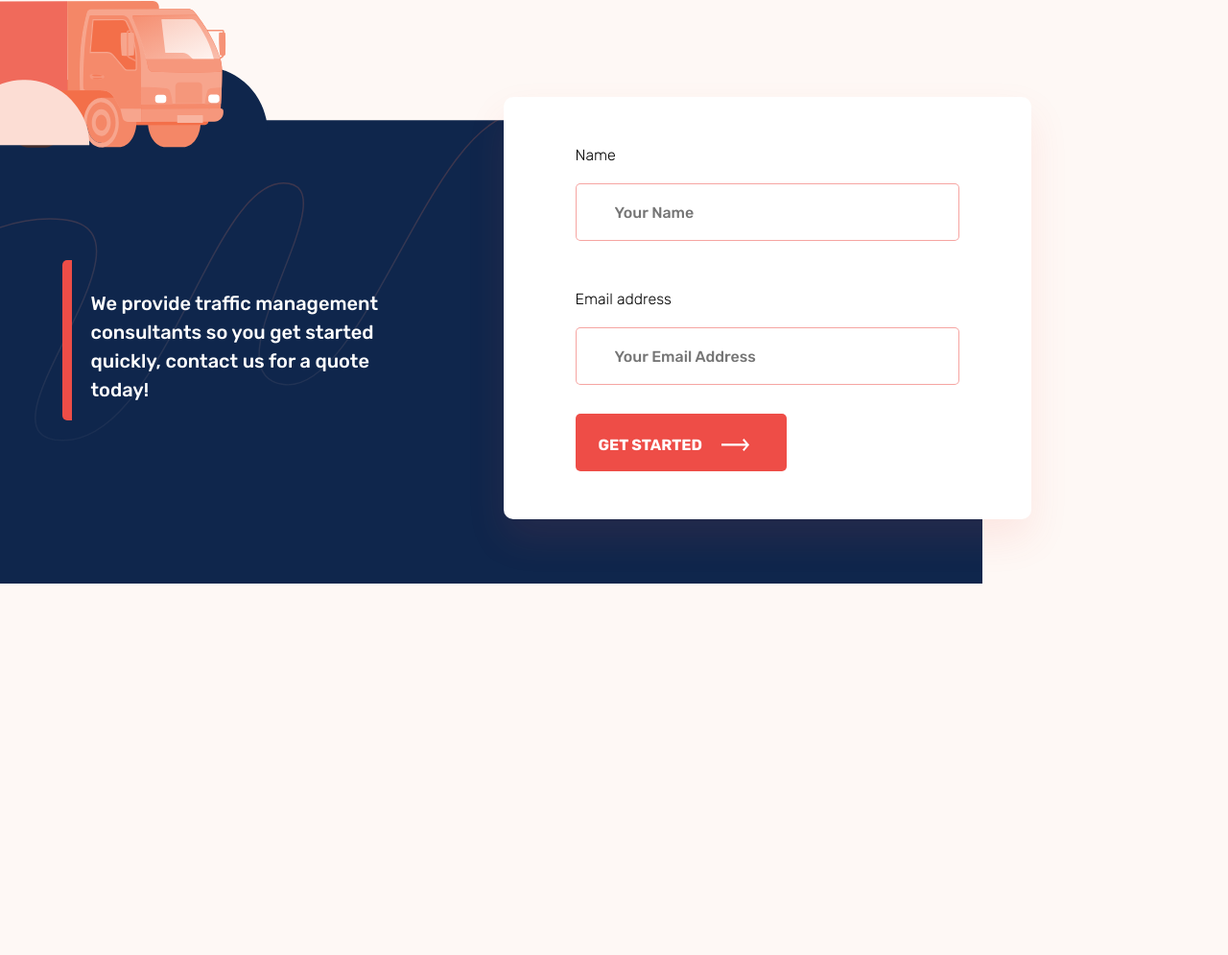
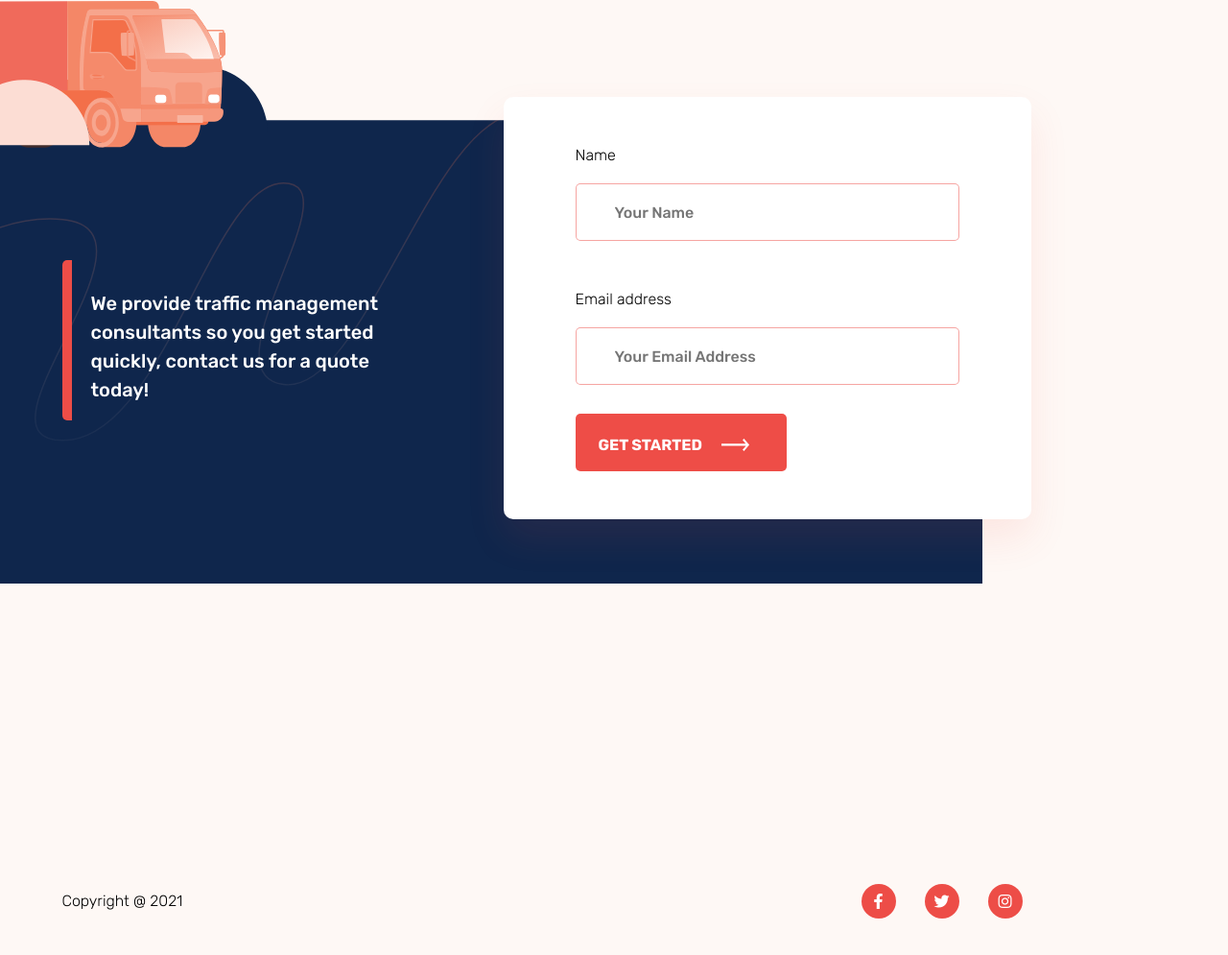
Before and after one commit to georgessich/trafico, a plain HTML site: page index.html in a window 1280 px wide. Shown: the part 4914-5909 px from the top of the page at 96% size. Before the commit the page ends 5785 px from the top, so only its background shows below. Drawn offline with nearby package versions, Linux system fonts and the light colour scheme.

Commit message:
add footer

```diff
--- a/css/style.css
+++ b/css/style.css
@@ -202,9 +202,6 @@ body {
     margin-top:-80px;
 }
 
-.howto__inner-info {
-}
-
 .howto__inner-subtitle {
     margin-bottom: 70px;
 }
@@ -303,9 +300,6 @@ body {
     margin-bottom: 160px;
 }
 
-.clients__info {
-
-}
 
 .clients__inner-title {
     font-size: 48px;
@@ -458,3 +452,29 @@ body {
     margin-top: 30px;
     margin-left: 75px;
 }
+
+.footer__inner {
+    padding-top: 50px;
+    display: flex;
+    align-items: center;
+    justify-content: space-between;
+    margin-bottom: 50px;
+}
+.footer__copyright {
+    font-weight: 300;
+}
+.footer__links {
+    display: flex;
+    margin-right: 120px;
+}
+.footer__link {
+    color: #ffffff;
+    background-color:  #ED4D47;
+    width: 36px;
+    height: 36px;
+    border-radius: 50%;
+    display: block;
+    text-align: center;
+    padding-top: 10px;
+    margin-right: 30px;
+}
--- a/index.html
+++ b/index.html
@@ -232,6 +232,26 @@
             </div>
         </div>
     </section>
+    <footer class="footer">
+        <div class="container">
+            <div class="footer__inner">
+                <div class="footer__copyright">
+                    Copyright @ 2021
+                </div>
+                <div class="footer__links">
+                    <a class="footer__link" href="#">
+                        <i class="fab fa-facebook-f"></i>
+                    </a>
+                    <a class="footer__link" href="#">
+                        <i class="fab fa-twitter"></i>
+                    </a>
+                    <a class="footer__link" href="#">
+                        <i class="fab fa-instagram"></i>
+                    </a>
+                </div>
+            </div>
+        </div>
+    </footer>
     <script src="https://ajax.googleapis.com/ajax/libs/jquery/3.4.1/jquery.min.js"></script>
     <script src="js/slick.min.js"></script>
     <script src="js/main.js"></script>
```
